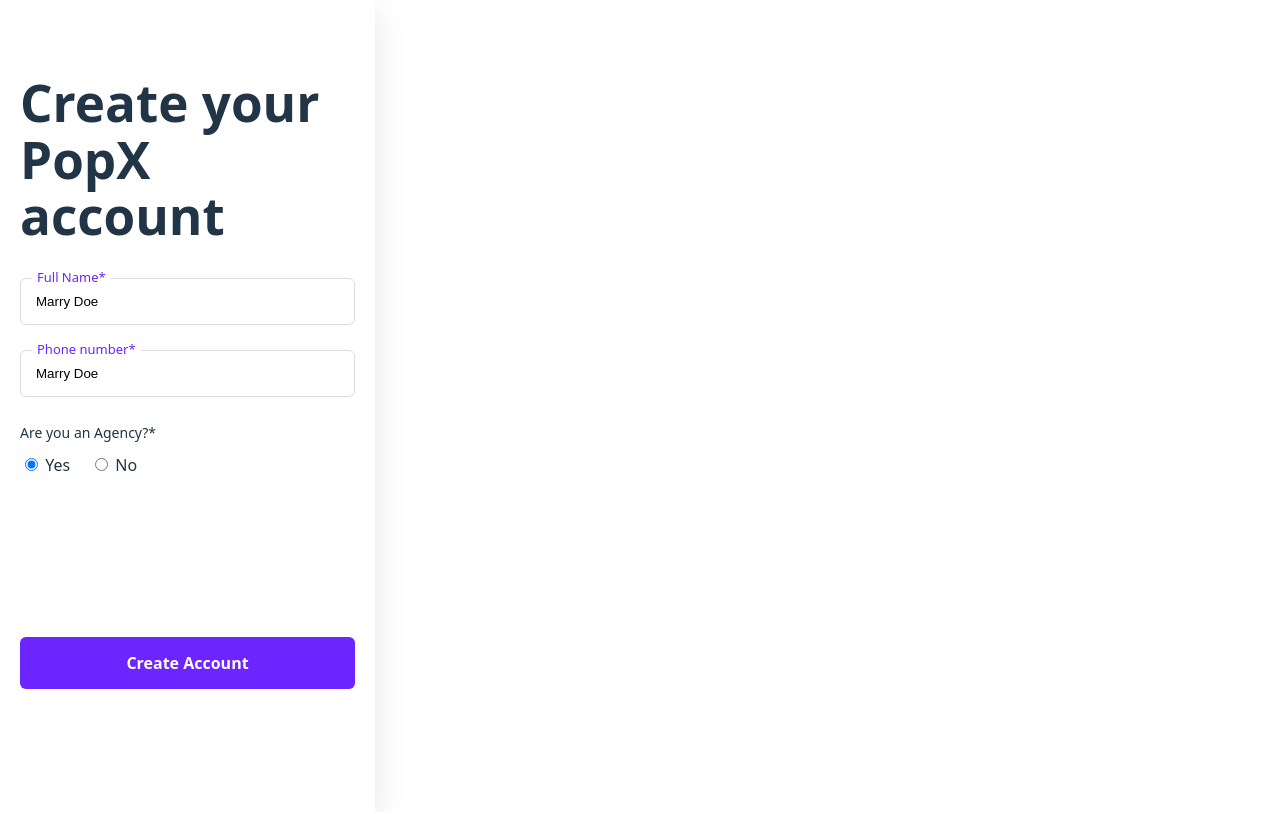
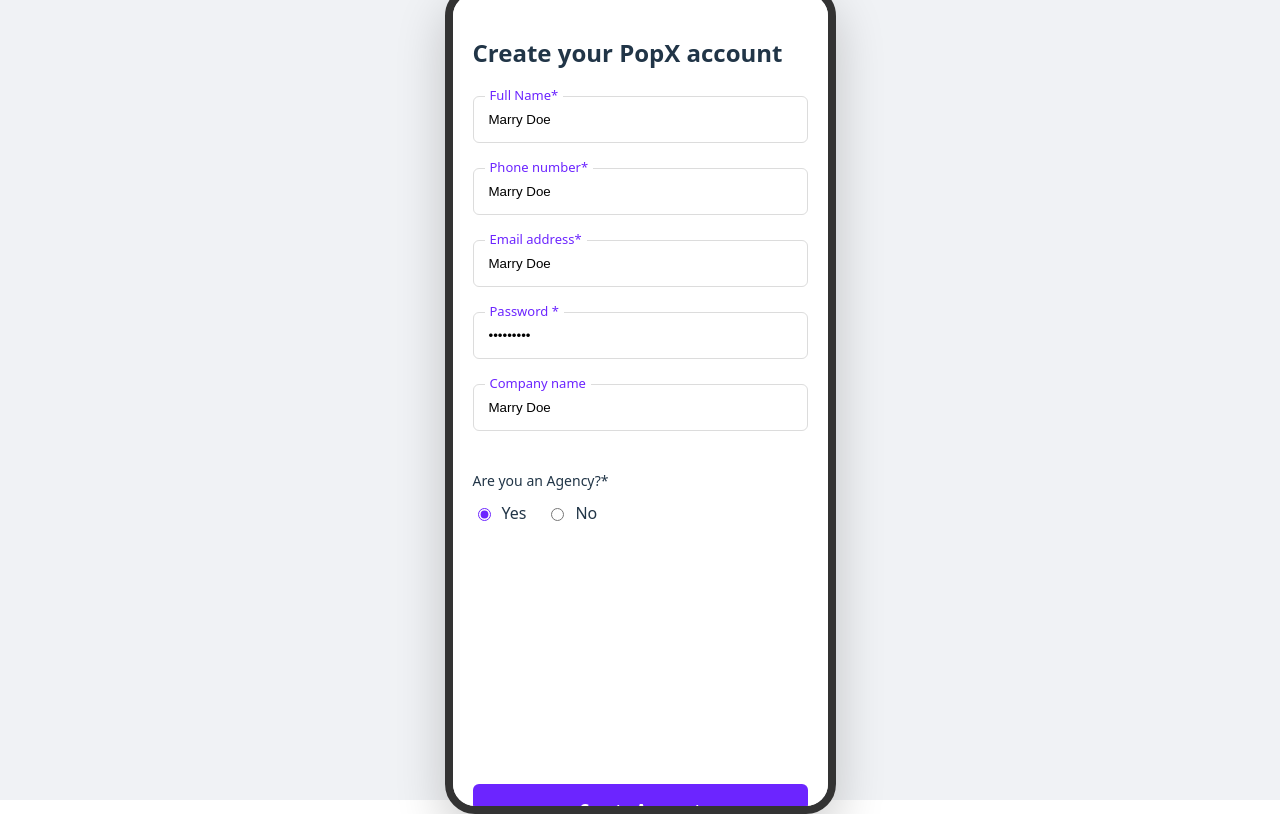
Before and after one commit to veerisettigreeshma/react-intern-assignment, a React (Vite) app: page / in a window 1280 px wide. Both pictures are taken after a click on the button "Create Account". Built offline with nearby package versions, Linux system fonts and the light colour scheme.

Commit message:
added all form fields and fixed layout

```diff
--- a/src/App.css
+++ b/src/App.css
@@ -1,30 +1,42 @@
-:root {
-  --primary-purple: #6c25ff;
-  --light-purple: #cebafe;
-  --text-dark: #1d2226;
-  --text-gray: #6d6d6d;
-  --bg-white: #f7f8f9;
+/* 1. This centers everything on the screen */
+body, html {
+  margin: 0;
+  padding: 0;
+  height: 100%;
+  width: 100%;
+  display: flex;
+  justify-content: center;
+  align-items: center;
+  background-color: #f0f2f5; /* Light grey background for the 'desk' */
 }
 
+/* 2. The Wrapper that holds the phone */
 .main-wrapper {
   display: flex;
   justify-content: center;
   align-items: center;
-  min-height: 100vh;
-  background-color: #f0f0f0;
-  margin: 0;
+  width: 100vw;
+  height: 100vh;
 }
 
+/* 3. The Mobile Frame (The Phone) */
 .mobile-container {
   width: 375px;
   height: 812px;
   background-color: white;
+  box-shadow: 0 20px 50px rgba(0,0,0,0.2);
+  border-radius: 30px; /* Gives it that phone shape */
   overflow-y: auto;
   position: relative;
-  box-shadow: 0 10px 30px rgba(0,0,0,0.1);
+  border: 8px solid #333; /* Dark border like a phone bezel */
 }
 
-/* Custom Input Styling for the "on-border" label effect */
+/* 4. Formatting the text and buttons */
+:root {
+  --primary-purple: #6c25ff;
+  --light-purple: #cebafe;
+}
+
 .input-group {
   position: relative;
   margin-bottom: 25px;
@@ -59,14 +71,3 @@
   font-weight: bold;
   cursor: pointer;
 }
-
-.btn-secondary {
-  width: 100%;
-  padding: 15px;
-  background-color: var(--light-purple);
-  color: var(--text-dark);
-  border: none;
-  border-radius: 6px;
-  font-weight: bold;
-  cursor: pointer;
-}
--- a/src/App.jsx
+++ b/src/App.jsx
@@ -39,23 +39,52 @@
 const Signup = () => {
   const navigate = useNavigate();
   return (
-    <div style={{ padding: '40px 20px' }}>
-      <h1>Create your PopX account</h1>
-      <div className="input-group" style={{ marginTop: '30px' }}>
+    <div style={{ padding: '30px 20px', display: 'flex', flexDirection: 'column', height: '100%' }}>
+      <h1 style={{ fontSize: '24px', fontWeight: 'bold', marginBottom: '30px' }}>Create your PopX account</h1>
+
+      <div className="input-group">
         <label>Full Name*</label>
         <input type="text" defaultValue="Marry Doe" />
       </div>
+
       <div className="input-group">
         <label>Phone number*</label>
         <input type="text" defaultValue="Marry Doe" />
       </div>
-      {/* Add other fields similarly */}
+
+      <div className="input-group">
+        <label>Email address*</label>
+        <input type="email" defaultValue="Marry Doe" />
+      </div>
+
+      <div className="input-group">
+        <label>Password *</label>
+        <input type="password" defaultValue="Marry Doe" />
+      </div>
+
+      <div className="input-group">
+        <label>Company name</label>
+        <input type="text" defaultValue="Marry Doe" />
+      </div>
+
       <div style={{ marginBottom: '20px' }}>
-        <p style={{ fontSize: '14px', marginBottom: '10px' }}>Are you an Agency?*</p>
-        <label><input type="radio" name="agency" defaultChecked /> Yes</label>
-        <label style={{ marginLeft: '20px' }}><input type="radio" name="agency" /> No</label>
+        <p style={{ fontSize: '14px', fontWeight: '500', marginBottom: '10px' }}>Are you an Agency?*</p>
+        <div style={{ display: 'flex', gap: '20px' }}>
+          <label style={{ display: 'flex', alignItems: 'center', gap: '8px' }}>
+            <input type="radio" name="agency" defaultChecked style={{ accentColor: 'var(--primary-purple)' }} /> Yes
+          </label>
+          <label style={{ display: 'flex', alignItems: 'center', gap: '8px' }}>
+            <input type="radio" name="agency" style={{ accentColor: 'var(--primary-purple)' }} /> No
+          </label>
+        </div>
       </div>
-      <button className="btn-primary" style={{ marginTop: '140px' }} onClick={() => navigate('/profile')}>Create Account</button>
+
+      {/* Spacing to push button to bottom */}
+      <div style={{ flexGrow: 1 }}></div>
+
+      <button className="btn-primary" onClick={() => navigate('/profile')}>
+        Create Account
+      </button>
     </div>
   );
 };
```
